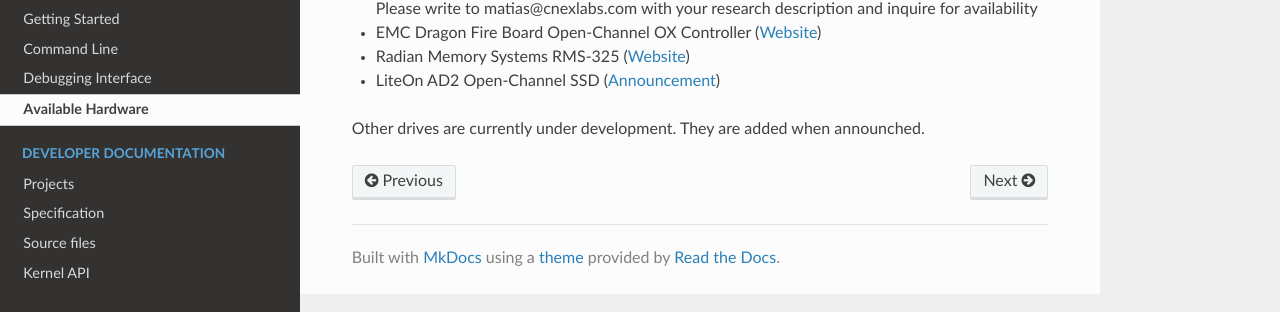
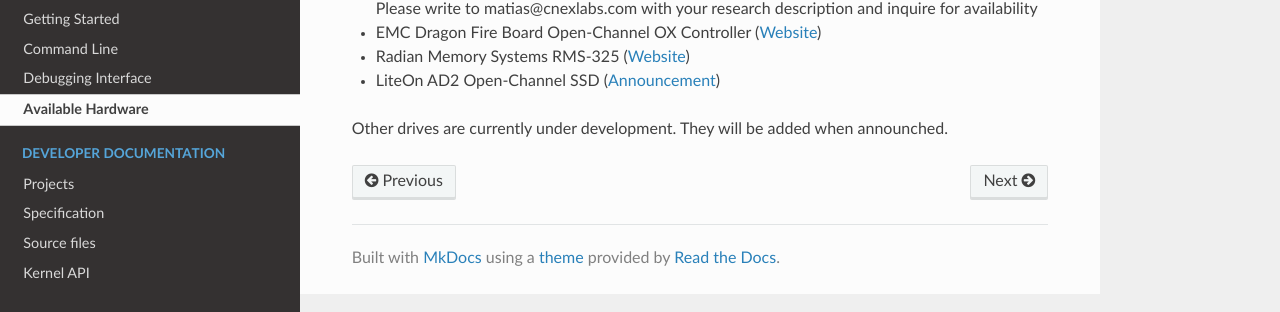
Before and after one commit to OpenChannelSSD/documentation, an MkDocs documentation site: the page built from docs/hardware.md, in a window 1280 px wide. Shown: the part 174-486 px from the top of the page. Built offline with MkDocs 1.6.1, drawn with Linux system fonts in a browser that asks for light colours; nearby versions of some CDN libraries; old or Windows-style settings are respelled for this version of MkDocs.

Commit message:
Update hardware.md

```diff
--- a/docs/hardware.md
+++ b/docs/hardware.md
@@ -13,4 +13,4 @@ Available hardware:
   - LiteOn AD2 Open-Channel SSD
     ([Announcement](http://www.storagenewsletter.com/rubriques/solid-state-ssd-flash-key/lite-on-storage-to-show-several-ssd-solutions-at-fms/))
 
-  Other drives are currently under development. They are added when announched.
+  Other drives are currently under development. They will be added when announched.
```
